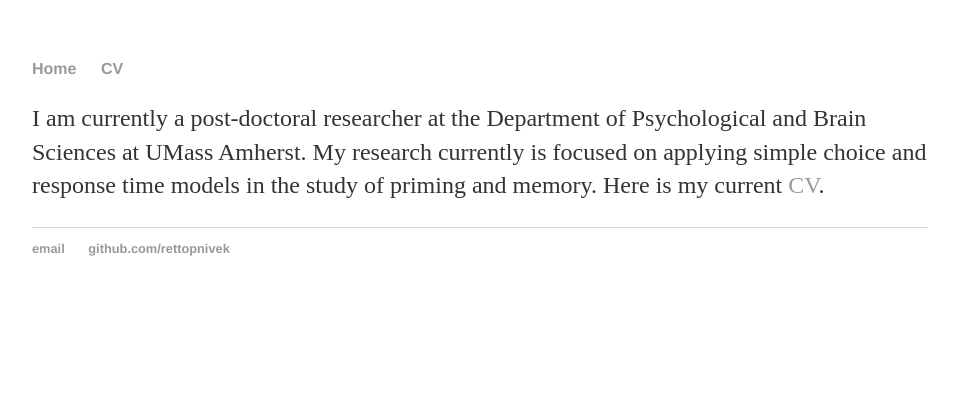
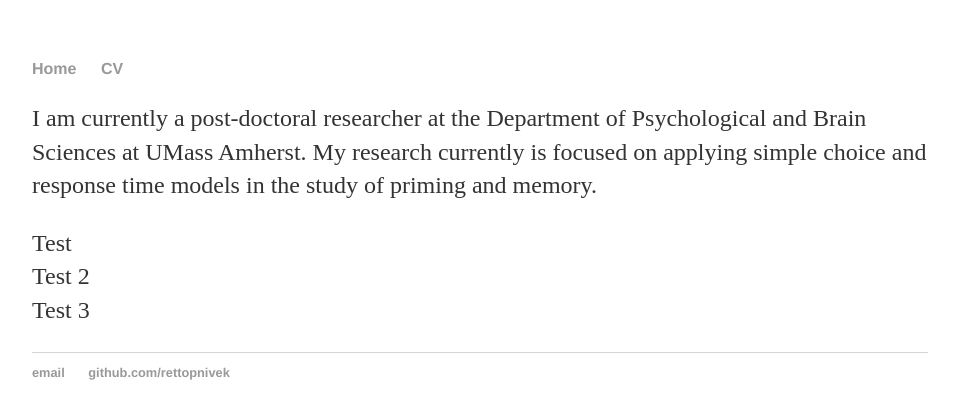
Before and after one commit to rettopnivek/rettopnivek.github.io, a Jekyll site: the page built from cv/index.md, in a window 1280 px wide. Shown: the top 419 px of the page, without its empty margins (160-1118 px from the left). Built offline with Jekyll 4.4.1, drawn with Linux system fonts in a browser that asks for light colours.

Commit message:
Update index.md

```diff
--- a/cv/index.md
+++ b/cv/index.md
@@ -3,4 +3,8 @@ layout: default
 title: Curriculum vitae
 ---
 
-I am currently a post-doctoral researcher at the Department of Psychological and Brain Sciences at UMass Amherst. My research currently is focused on applying simple choice and response time models in the study of priming and memory. Here is my current [CV](Documentation/vita.pdf).
+I am currently a post-doctoral researcher at the Department of Psychological and Brain Sciences at UMass Amherst. My research currently is focused on applying simple choice and response time models in the study of priming and memory.
+
+Test
+Test 2
+Test 3
```
